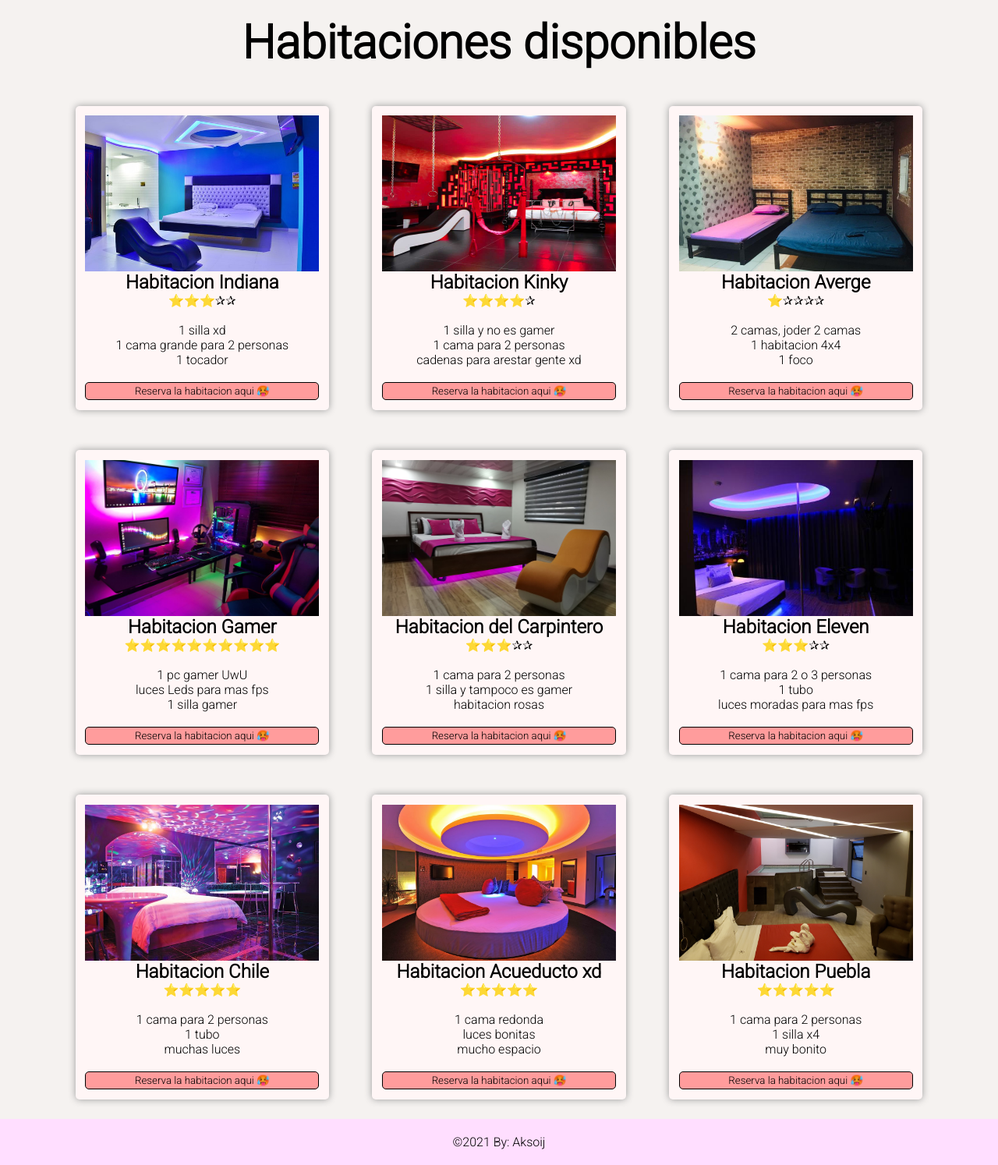
After one commit to joelcede/Reservacion_Habitaciones, a Django app: page /informacion/ in a window 1280 px wide. The commit adds this page. Shown: the part 97-1591 px from the top of the page at 78% size. Run offline with Django 3.2, Linux system fonts and the light colour scheme.

Commit message:
add informacion

```diff
--- a/ReservasHotel/reservas/urls.py
+++ b/ReservasHotel/reservas/urls.py
@@ -6,6 +6,11 @@ urlpatterns = [
         route='',
         view=views.Reservas_View.as_view(),
         name='init'
-    )
+    ),
+    path(
+        route='informacion/',
+        view=views.Informacion_View.as_view(),
+        name='informacion'
+    ),
 
 ]
--- a/ReservasHotel/reservas/views.py
+++ b/ReservasHotel/reservas/views.py
@@ -8,3 +8,9 @@ from django.contrib.auth import views as auth_views
 
 class Reservas_View(auth_views.LoginView):
     template_name = 'init.html'
+
+class Informacion_View(auth_views.LoginView):
+    template_name = 'informacion.html'
+
+class Informacion_View(auth_views.LoginView):
+    template_name = 'informacion.html'
--- a/ReservasHotel/templates/base.html
+++ b/ReservasHotel/templates/base.html
@@ -9,6 +9,8 @@
 
     {% load static %}
     <link rel="stylesheet" href="{% static 'css/navF.css' %}">
+    <link rel="preconnect" href="https://fonts.gstatic.com">
+    <link href="https://fonts.googleapis.com/css2?family=Roboto:wght@300&display=swap" rel="stylesheet">
 </head>
 <body>
     {% include "nav.html" %}
--- /dev/null
+++ b/ReservasHotel/templates/informacion.html
@@ -0,0 +1,112 @@
+{% extends "base.html" %}
+
+{% block head_content %}
+    <title>Informacion</title>
+{% endblock %}
+{% load static %}
+{% block container %}
+<main>
+    <div class="fondo_main">
+        <h1>Habitaciones disponibles</h1>
+        <div class="habitacion">
+            <img src="{% static 'img/h1.jpg' %}" height="200" width="300">
+            <h2>Habitacion Indiana</h2>
+            <p>⭐⭐⭐✰✰</p>
+            <br>
+                <li>1 silla xd</li>
+                <li>1 cama grande para 2 personas</li>
+                <li>1 tocador</li>
+                <br>
+            <button>Reserva la habitacion aqui 🥵</button>
+        </div>
+        <div class="habitacion">
+            <img src="{% static 'img/h2.jpg' %}" height="200" width="300">
+            <h2>Habitacion Kinky</h2>
+            <p>⭐⭐⭐⭐✰</p>
+            <br>
+                <li>1 silla y no es gamer</li>
+                <li>1 cama para 2 personas</li>
+                <li>cadenas para arestar gente xd</li>
+                <br>
+            <button>Reserva la habitacion aqui 🥵</button>
+        </div>
+        <div class="habitacion">
+            <img src="{% static 'img/h3.jpg' %}" height="200" width="300">
+            <h2>Habitacion Averge</h2>
+            <p>⭐✰✰✰✰</p>
+            <br>
+                <li>2 camas, joder 2 camas</li>
+                <li>1 habitacion 4x4</li>
+                <li>1 foco</li>
+                <br>
+            <button>Reserva la habitacion aqui 🥵</button>
+        </div>
+        <div class="habitacion">
+            <img src="{% static 'img/h4.jpg' %}" height="200" width="300">
+            <h2>Habitacion Gamer</h2>
+            <p>⭐⭐⭐⭐⭐⭐⭐⭐⭐⭐</p>
+            <br>
+                <li>1 pc gamer UwU</li>
+                <li>luces Leds para mas fps</li>
+                <li>1 silla gamer</li>
+                <br>
+            <button>Reserva la habitacion aqui 🥵</button>
+        </div>
+        <div class="habitacion">
+            <img src="{% static 'img/h5.jpg' %}" height="200" width="300">
+            <h2>Habitacion del Carpintero</h2>
+            <p>⭐⭐⭐✰✰</p>
+            <br>
+                <li>1 cama para 2 personas</li>
+                <li>1 silla y tampoco es gamer</li>
+                <li>habitacion rosas</li>
+                <br>
+            <button>Reserva la habitacion aqui 🥵</button>
+        </div>
+        <div class="habitacion">
+            <img src="{% static 'img/h6.jpg' %}" height="200" width="300">
+            <h2>Habitacion Eleven</h2>
+            <p>⭐⭐⭐✰✰</p>
+            <br>
+                <li>1 cama para 2 o 3 personas</li>
+                <li>1 tubo</li>
+                <li>luces moradas para mas fps</li>
+                <br>
+            <button>Reserva la habitacion aqui 🥵</button>
+        </div>
+        <div class="habitacion">
+            <img src="{% static 'img/h7.jpg' %}" height="200" width="300">
+            <h2>Habitacion Chile</h2>
+            <p>⭐⭐⭐⭐⭐</p>
+            <br>
+                <li>1 cama para 2 personas</li>
+                <li>1 tubo</li>
+                <li>muchas luces</li>
+                <br>
+            <button>Reserva la habitacion aqui 🥵</button>
+        </div>
+        <div class="habitacion">
+            <img src="{% static 'img/h8.jpg' %}" height="200" width="300">
+            <h2>Habitacion Acueducto xd</h2>
+            <p>⭐⭐⭐⭐⭐</p>
+            <br>
+                <li>1 cama redonda</li>
+                <li>luces bonitas</li>
+                <li>mucho espacio</li>
+                <br>
+            <button>Reserva la habitacion aqui 🥵</button>
+        </div>
+        <div class="habitacion">
+            <img src="{% static 'img/h9.jpg' %}" height="200" width="300">
+            <h2>Habitacion Puebla</h2>
+            <p>⭐⭐⭐⭐⭐</p>
+            <br>
+                <li>1 cama para 2 personas</li>
+                <li>1 silla x4</li>
+                <li>muy bonito</li>
+                <br>
+            <button>Reserva la habitacion aqui 🥵</button>
+        </div>
+    </div>
+</main>
+{% endblock %}
--- a/ReservasHotel/templates/users/nav.html
+++ b/ReservasHotel/templates/users/nav.html
@@ -7,7 +7,7 @@
         <div class="urls">
             <ul class="listas_desordenadas">
                 <li><a href="{% url 'reservas:init' %}">Inicio</a></li>
-                <li><a href="templates/Informacion.html">Informacion</a></li>
+                <li><a href="{% url 'reservas:informacion' %}">Informacion</a></li>
                 <li><a href="templates/portafolio.html">Portafolio</a></li>
                 <li><a href="templates/contacto.html">Contacto</a></li>
                 <li><a href="templates/personal.html">Personal</a></li>
```
